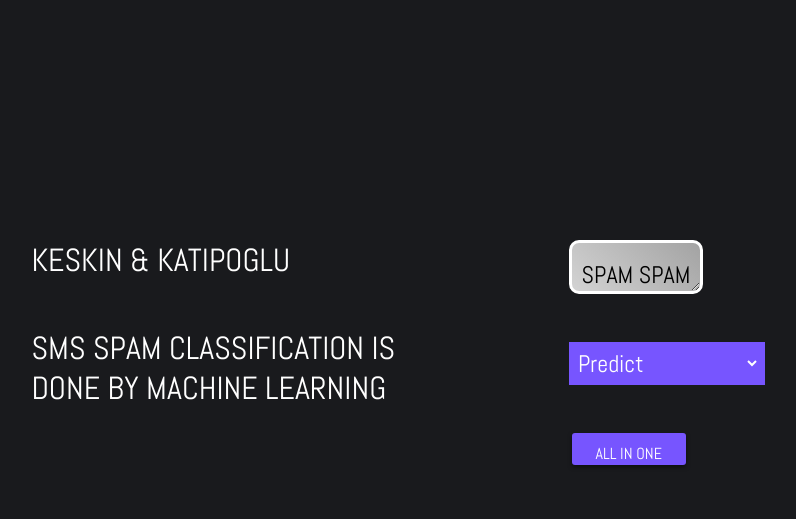
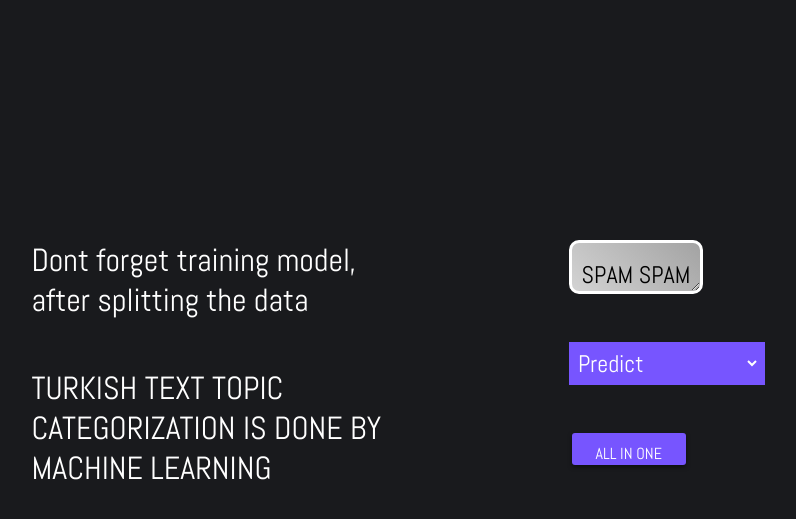
Before and after one commit to DevMilk/Turkish-Text-Categorization, a Flask app: page / in a window 1280 px wide; the page is wider, and only the part inside the window is pictured. Shown: the top 519 px of that part, without its empty margins (199-995 px from the left). Run offline with Flask 2, Linux system fonts and the light colour scheme; parts of the project's set-up code (start-up, migrations or seed data) failed here and were passed over.

Commit message:
Changed Dataset

```diff
--- a/app.py
+++ b/app.py
@@ -26,7 +26,6 @@ app = Flask(__name__)
 
 
 def getModelFromDict(args):
-    print(args[-1],args[-2])
     return Model_dict[args[-1]][args[-2]]
 
 def most_frequent(List):
@@ -104,7 +103,6 @@ def train():
 def test():
     parameters = request.get_json()
     args = parameters.get("args")
-    print(len(X_test))
     return jsonify(runMethodOfModel("evaluate", args, (X_test,y_test)))
 
 
--- a/models/model_getter.py
+++ b/models/model_getter.py
@@ -4,10 +4,8 @@ from utils.model import load_model
 from models.dataset import get_train_test_dataset, read_original_data
 import pandas as pd
 
-DATA_PATH = "./dataset/SMSSPAMCollection.txt";
-
-cleaned_data = read_original_data(pd.read_csv(DATA_PATH,delimiter='\t',names=["class","text"]))
-
+DATA_PATH = "./dataset/7allV03.csv";
+cleaned_data = read_original_data(pd.read_csv(DATA_PATH,names=["class","text"],skiprows=[0]))
 X_train, X_test, y_train, y_test = get_train_test_dataset(cleaned_data)
 # NGRAM MODELS
 def getModel(model,init_arg,fit_args):
--- a/static/js/IndexJs.js
+++ b/static/js/IndexJs.js
@@ -54,6 +54,8 @@ function POST(endpoint, requestBody,handleFunc){
 				  return
 			  handleFunc(JSON.parse(this.responseText));
 		  }
+	  else
+	  	document.getElementById("prediction").innerText = "SERVER ERROR"
     }
 }
 
@@ -62,15 +64,25 @@ function callIfSplit(){
 	if(endpoint=="split")
 		requestToRespondingAction([]);
 }
+
+function wait() {
+  return new Promise(resolve => {
+    resolve();
+  });
+}
+
 // Additional: BASIC/TF-IDF SVC/RF/MNB CHR/WRD/POS
-function requestToRespondingAction(args){
+async function requestToRespondingAction(args){
+
+
+
 	let endpoint = document.getElementById("acts").value;
-
-		let request = {
+	document.getElementById("prediction").innerText = (endpoint+"ing...").toUpperCase()
+	const result = await wait();
+	let request = {
 		"text": getTextInput(),
 		"args": args,
 	}
-
 	if(endpoint=="split"){
 		test_ratio = getInput("Enter test ratio");
 		request = {"test_ratio": test_ratio}
@@ -92,8 +104,11 @@ function getParent(element){
 	return element.parentNode;
 }
 
+
 let descriptionLoc = document.getElementById("description");
 function click(event){
+
+
 	currentElement = event.target;
 	current =  getArgFromElement(currentElement);
 	args = [current];
--- a/templates/index.html
+++ b/templates/index.html
@@ -1,7 +1,7 @@
 <!DOCTYPE html>
 <html>
 <head>
-	<title>Sms Spam Classification</title>
+	<title>Turkish Text Categorization</title>
 <link href='https://fonts.googleapis.com/css?family=Abel' rel='stylesheet'>
 	<link rel="stylesheet" type="text/css" href="{{ url_for('static', filename='css/IndexStyle.css') }}">
 			<script type="text/javascript" src="{{ url_for('static', filename='js/IndexJs.js') }}"></script>
@@ -11,8 +11,8 @@
 <body>
 
 	<div id="output">
-		<a id="prediction">KESKIN & KATIPOGLU</a>
-		<a id="description">SMS SPAM CLASSIFICATION IS DONE BY MACHINE LEARNING</a>
+		<a id="prediction">Dont forget training model, after splitting the data </a>
+		<a id="description">TURKISH TEXT TOPIC CATEGORIZATION IS DONE BY MACHINE LEARNING</a>
 
 	</div>
 	<div class="center">
```
Also changed, not shown: models/basic_bow_models.py (+7 -3 lines), 2 other files.
